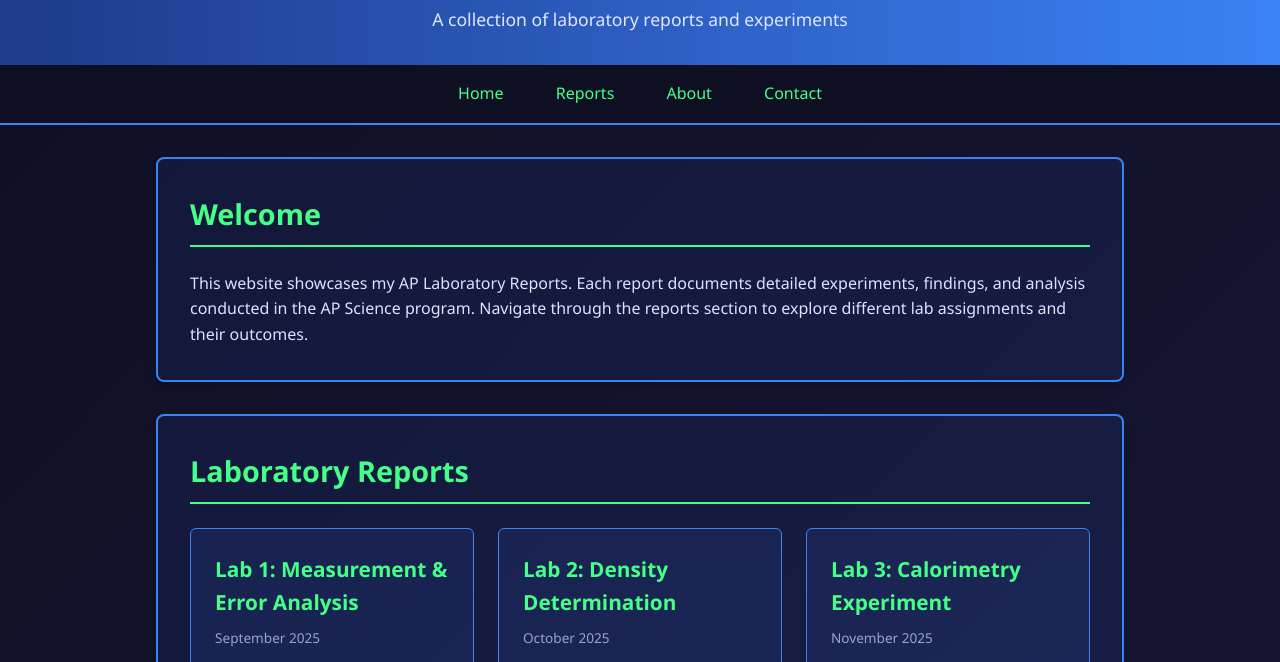
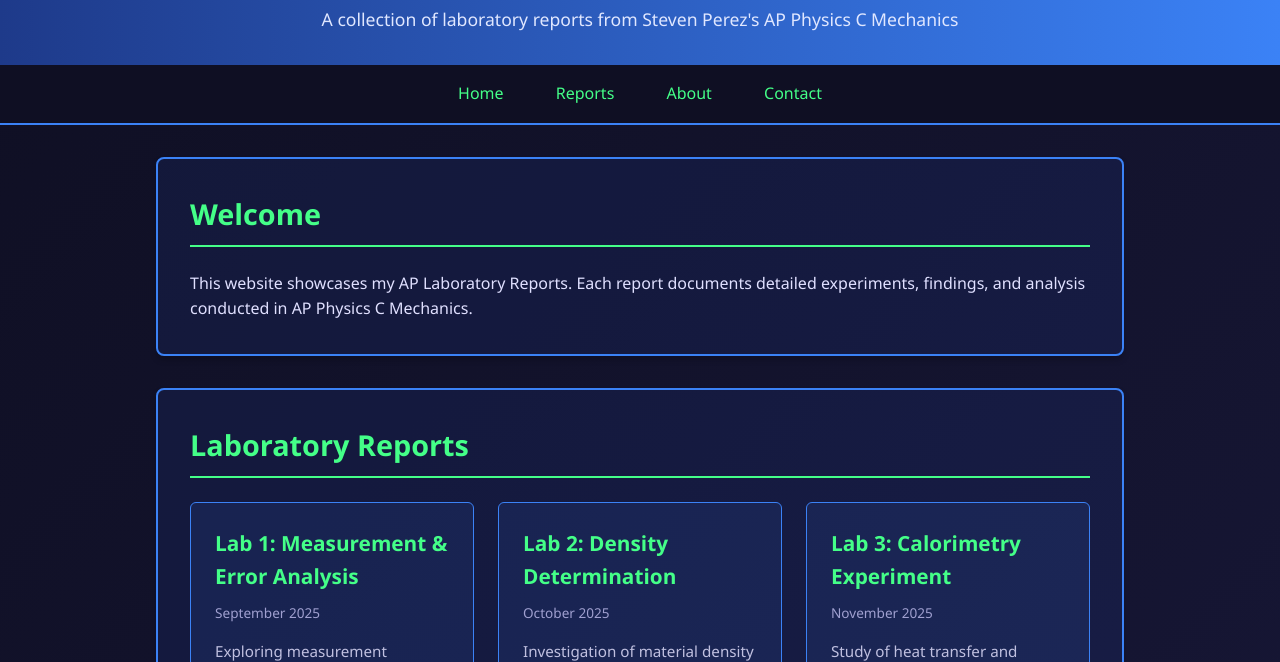
Before and after one commit to eperez0823/APLabReports, a plain HTML site: page index.html in a window 1280 px wide. Shown: the part 99-761 px from the top of the page. Drawn offline with Linux system fonts and the light colour scheme.

Commit message:
Adding Labs

```diff
--- a/index.html
+++ b/index.html
@@ -152,7 +152,7 @@
 <body>
   <header>
     <h1>📊 AP Lab Reports</h1>
-    <p>A collection of laboratory reports and experiments</p>
+    <p>A collection of laboratory reports from Steven Perez's AP Physics C Mechanics</p>
   </header>
 
   <nav>
@@ -166,7 +166,7 @@
     <!-- Home Section -->
     <div id="home" class="section">
       <h2>Welcome</h2>
-      <p>This website showcases my AP Laboratory Reports. Each report documents detailed experiments, findings, and analysis conducted in the AP Science program. Navigate through the reports section to explore different lab assignments and their outcomes.</p>
+      <p>This website showcases my AP Laboratory Reports. Each report documents detailed experiments, findings, and analysis conducted in AP Physics C Mechanics.</p>
     </div>
 
     <!-- Reports Section -->
```
Also changed, not shown: 6 other files.
